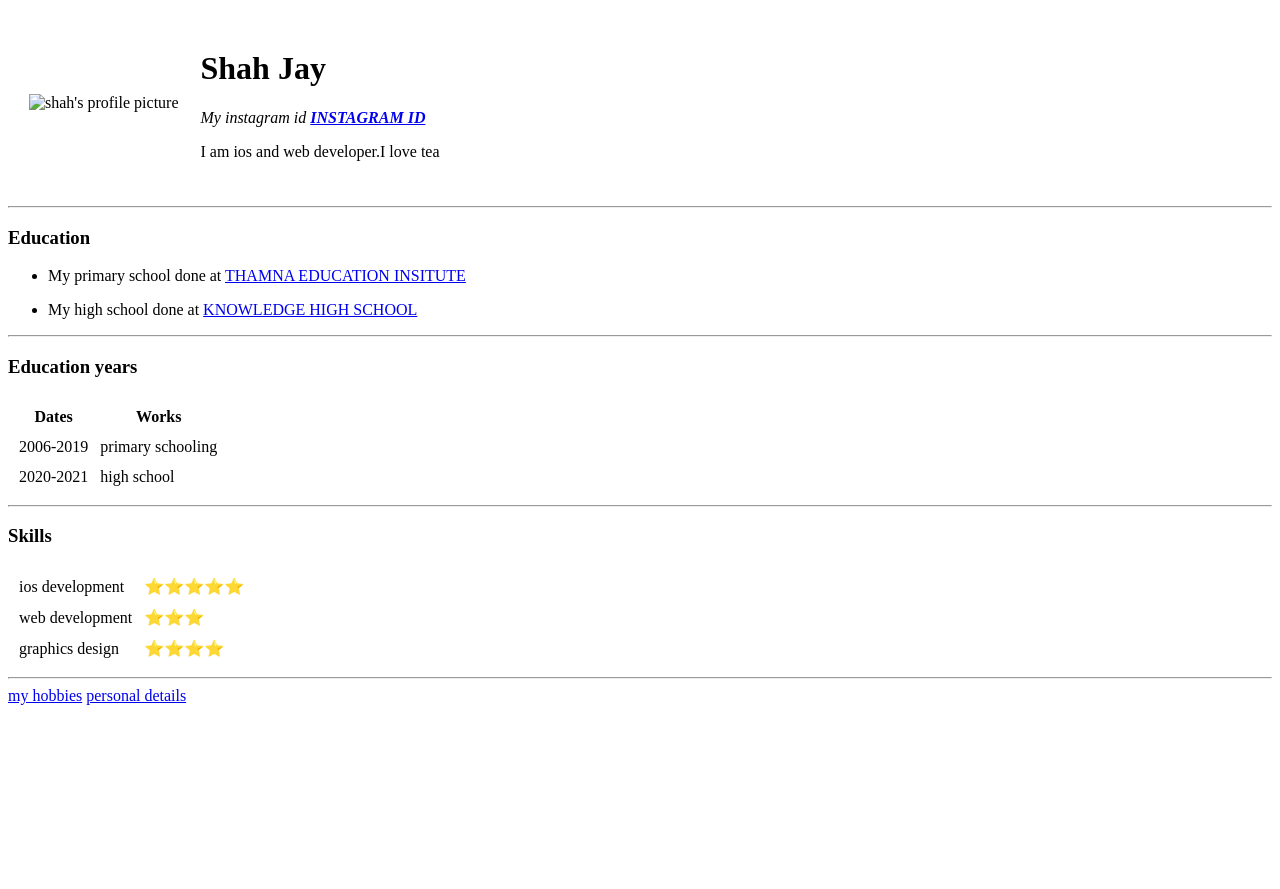
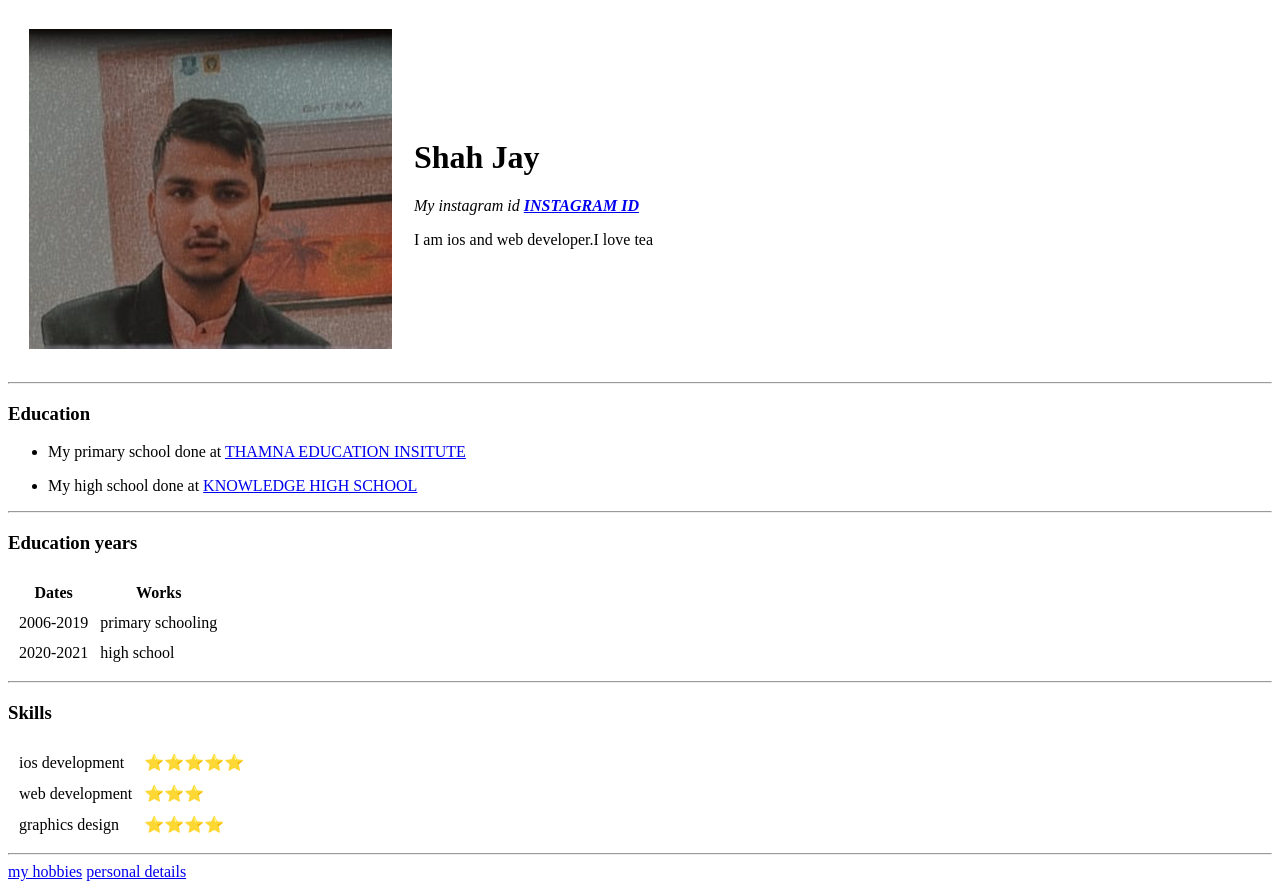
Before and after one commit to jayshah3110/cv, a plain HTML site: page index.html in a window 1280 px wide. Before the commit the page ends 800 px from the top, so only its background shows below. Drawn offline with Linux system fonts and the light colour scheme.

Commit message:
Update index.html

```diff
--- a/index.html
+++ b/index.html
@@ -7,7 +7,7 @@
 <body>
   <table cellspacing="20">
     <tr>
-      <td><img src="image.png" alt="shah's profile picture"></td>
+      <td><img src="https://raw.githubusercontent.com/jayshah3110/cv/main/WhatsApp%20Image%202022-03-10%20at%2019.19.01.jpeg" alt="shah's profile picture"></td>
       <td><h1>Shah Jay</h1>
         <p><em>My instagram id <strong><a href="https://www.instagram.com/jay_shah_31/">INSTAGRAM ID</a></strong></em></p>
         <p>I am ios and web developer.I love tea</p></td>
```
